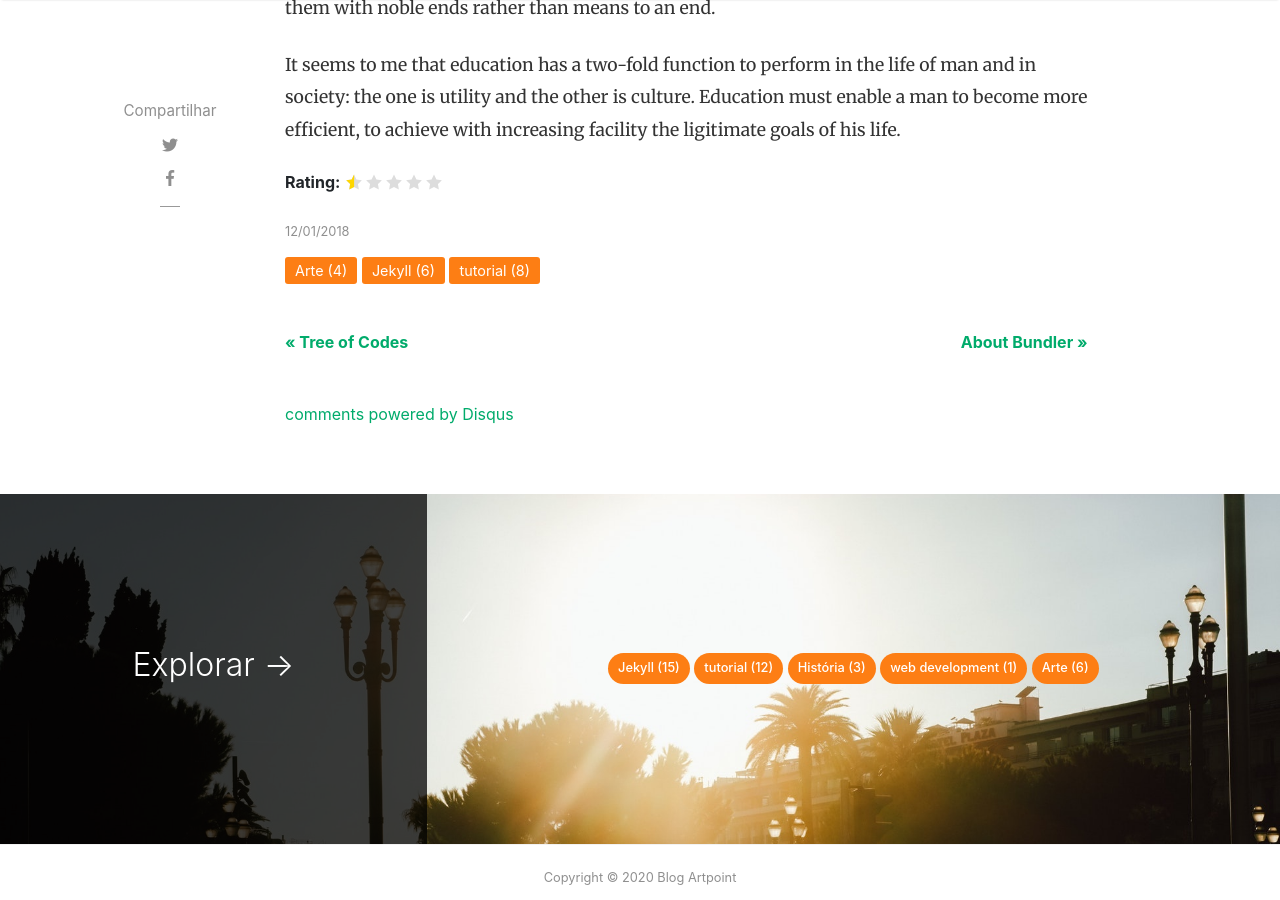
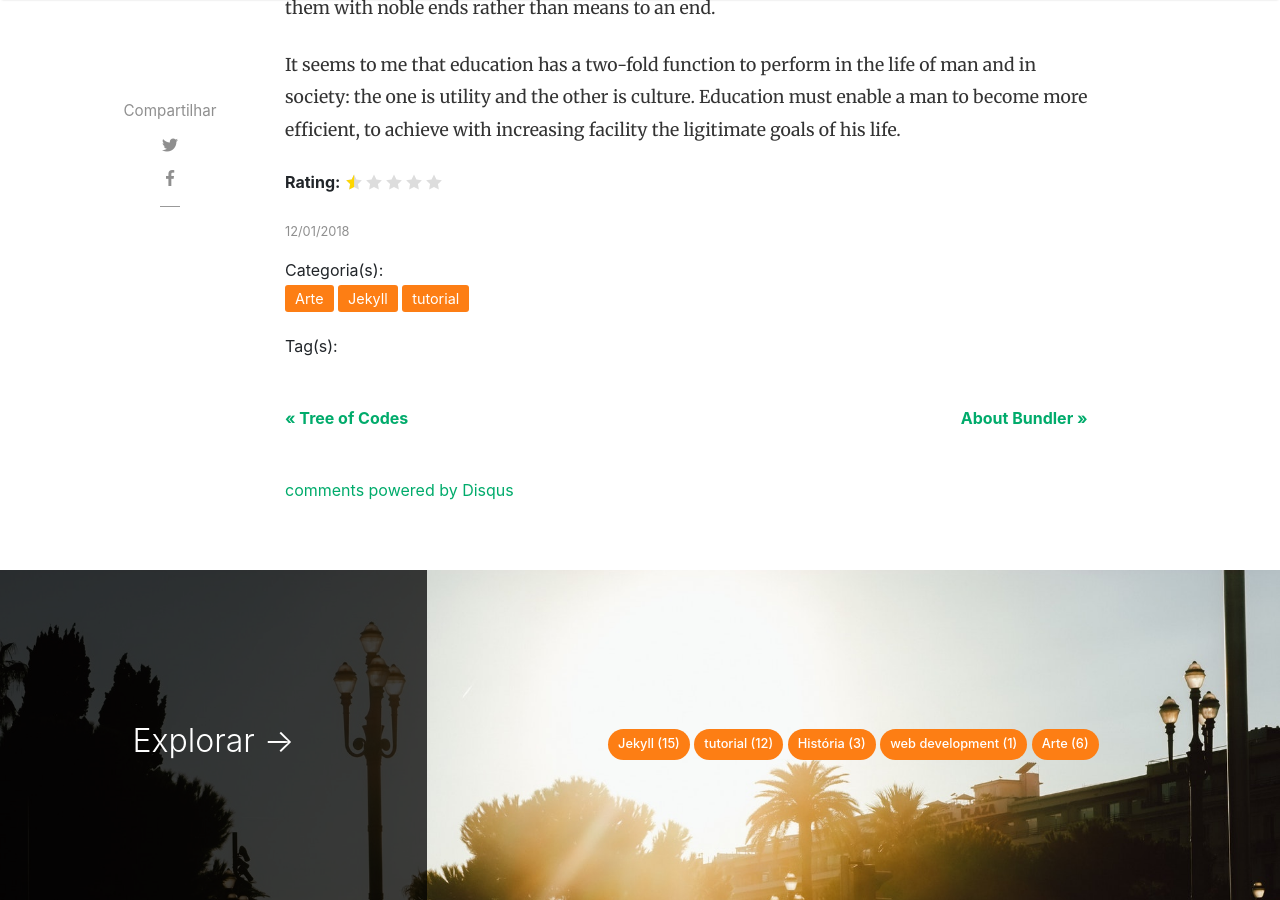
Before and after one commit to AndersonMamede/blog.archaeopoint.com, a Jekyll site: the page built from _posts/2018-01-12-we-all-wait-for-summer.md, in a window 1280 px wide and 900 px high, scrolled down 1076 px. Built offline with Jekyll 4.4.1, drawn with Linux system fonts in a browser that asks for light colours; nearby versions of some CDN libraries; comment, search, counter and statistics services are not loaded.

Commit message:
Update post page

```diff
--- a/_layouts/post.html
+++ b/_layouts/post.html
@@ -39,6 +39,7 @@ post_class: post-template
                         {% if author.instagram %}
                         <a target="_blank" href="{{ author.instagram }}" class="btn follow instagram">Instagram</a>
                         {% endif %}
+                        <br/>
                         <span class="author-description">{{ author.description }}</span>
                     </div>
                 </div>
@@ -103,10 +104,11 @@ post_class: post-template
             <!-- Post Categories -->
             <div class="after-post-cats">
                 <ul class="tags mb-4">
+                    <div class="mb-1">Categoria(s):</div>
                     {% assign sortedCategories = page.categories | sort %}
                     {% for category in sortedCategories %}
                     <li>
-                        <a class="smoothscroll" href="{{site.baseurl}}/categoria/{{ category | url_escape | strip | replace: ' ', '-' | downcase }}">{{ category | camelcase }} ({{ category.size }})</a>
+                        <a class="smoothscroll" href="{{site.baseurl}}/categoria/{{ category | url_escape | strip | replace: ' ', '-' | downcase }}">{{ category | camelcase }}</a>
                     </li>
                     {% endfor %}
                 </ul>
@@ -116,6 +118,7 @@ post_class: post-template
             <!-- Post Tags -->
             <div class="after-post-tags">
                 <ul class="tags">
+                    <div class="mb-1">Tag(s):</div>
                     {% assign sortedTags = page.tags | sort %}
                     {% for tag in sortedTags %}
                     <li>
```
